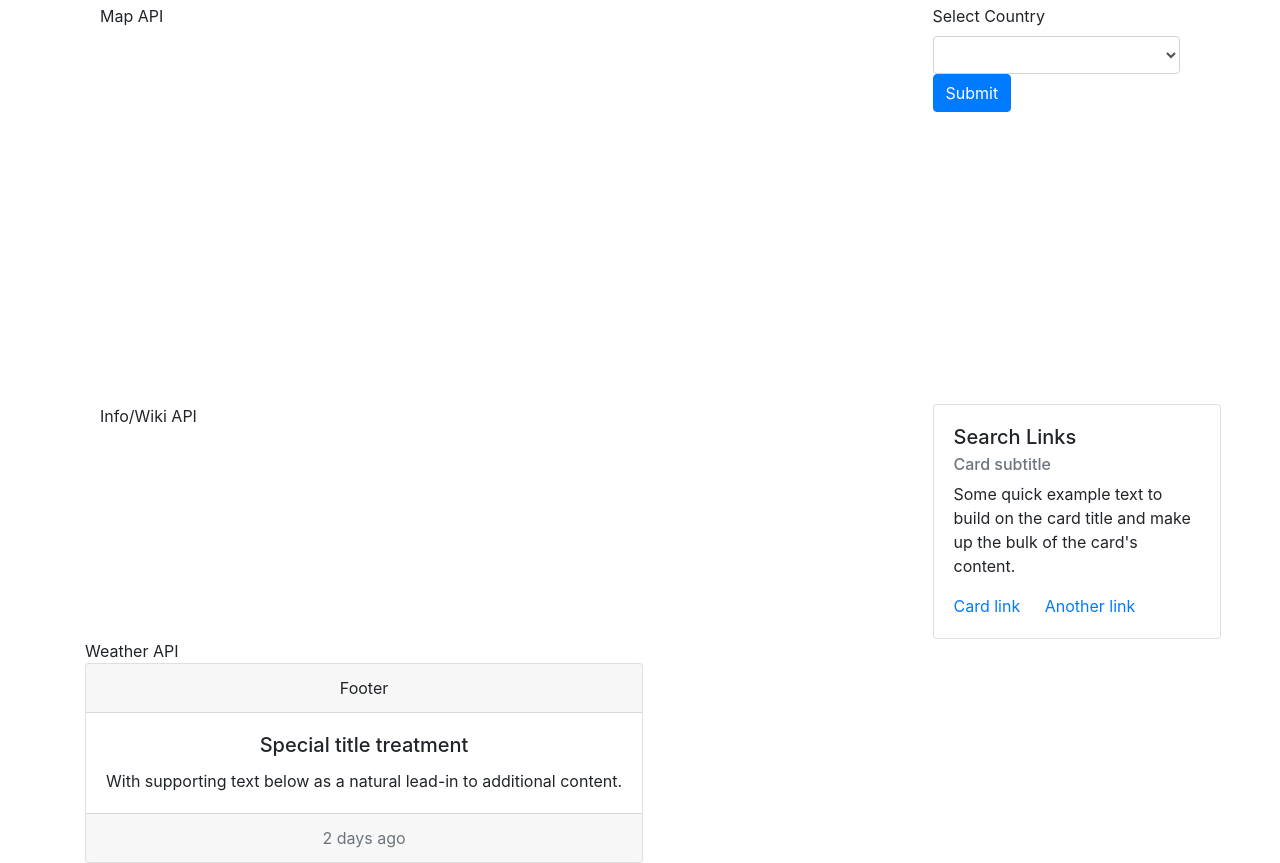
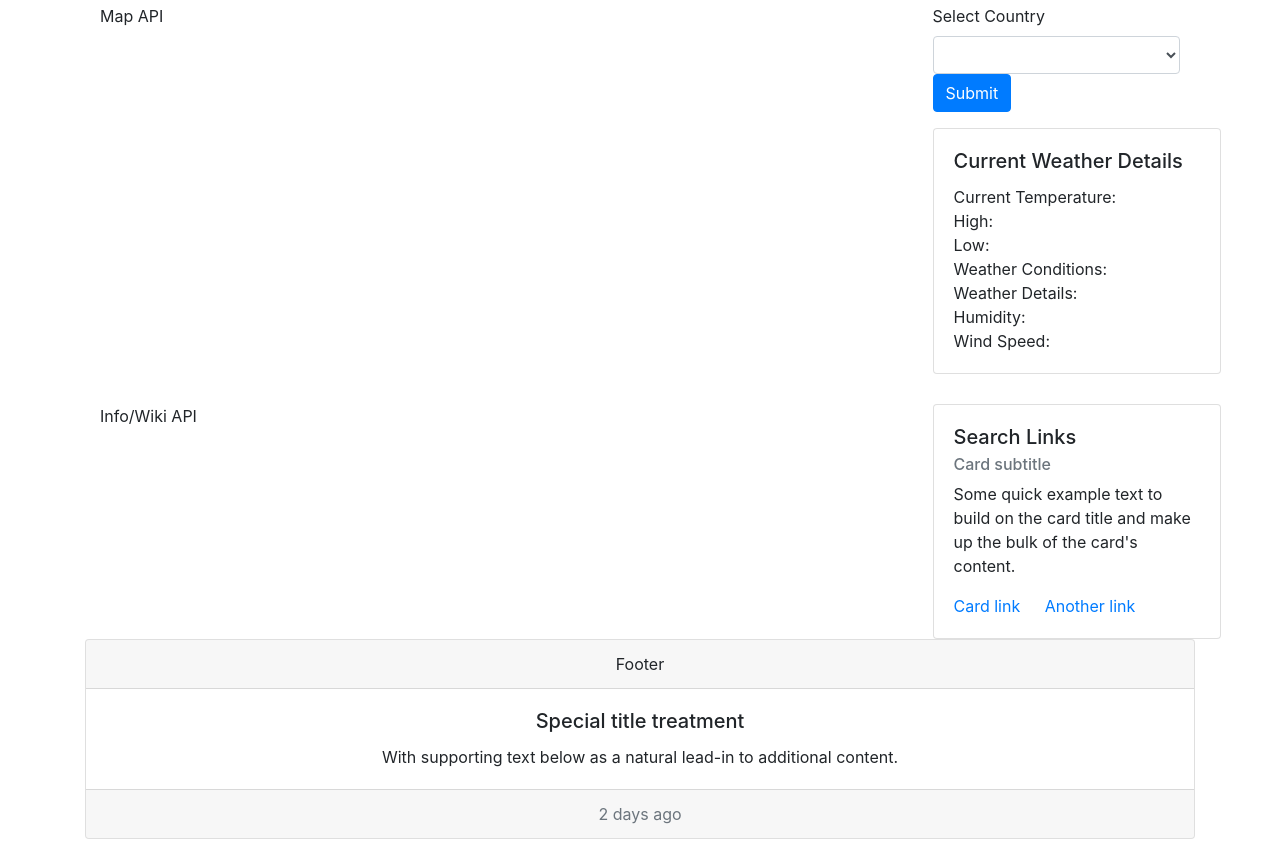
Before and after one commit to taddes/Project-1-Travel-App, a plain HTML site: page index.html in a window 1280 px wide. Shown: the part 380-1243 px from the top of the page. After the commit the page ends 1219 px from the top, so only its background shows below. Drawn offline with nearby package versions, Linux system fonts and the light colour scheme; some packages are replaced by stand-ins of ours; no server answers.

Commit message:
put weather into a card

```diff
--- a/assets/css/style.css
+++ b/assets/css/style.css
@@ -10,3 +10,7 @@
 .caro{
     padding: 20px;
 }
+
+#footer {
+    width: 100%;
+}
--- a/assets/javascript/javascript.js
+++ b/assets/javascript/javascript.js
@@ -14,10 +14,7 @@ $(document).ready(function () {
 
     var travelDatabase = firebase.database();
 
-
-
     var place;
-
 
     var tuGoApiKey = "xspyubpakcte72gaz2tw6qdd";
     var queryUrl1 = "https://api.tugo.com/v1/travelsafe/countries";
@@ -122,36 +119,18 @@ $(document).ready(function () {
                 url: queryUrl5,
                 method: "GET"
             }).then(function (openWeather) {
-                $(".city").html("<h1>" + "Current Weather Details</h1>");
                 $(".temp").text("Current Temperature: " + openWeather.main.temp + "°F");
                 $(".high").text("High: " + openWeather.main.temp_max + "°F");
                 $(".low").text("Low: " + openWeather.main.temp_min + "°F");
                 $(".weather").text("Weather Conditions: " + openWeather.weather[0].main);
+                $(".desc").text("Weather Details: " + openWeather.weather[0].description);
                 $(".humidity").text("Humidity: " + openWeather.main.humidity + "%");
                 $(".wind").text("Wind Speed: " + openWeather.wind.speed + " m/s");
             })
 
         });
 
-
-
-
-
-
-
-
-
     })
-
-
-
-
-
-
-
-
-
-
 
     //Google Fly
     $.ajax({
@@ -185,12 +164,4 @@ $(document).ready(function () {
         console.log(wikipedia);
     })
 
-
-
-
-
-
-    //https://www.eventbriteapi.com/v3/events/search/?q=newyork&token=CE4R5PQ42MM4QQYFKNWR
-
-
 });
--- a/index.html
+++ b/index.html
@@ -100,6 +100,7 @@
                             </div>
                         </div>
                         <div class="col-sm-3 col-md-3 col-lg-3">
+                            <row>
                                 <form>
                                     <div class="form-group">
                                         <label for="sel1">Select Country</label>
@@ -107,6 +108,21 @@
                                         <button type="submit" class="btn btn-primary" id="countrySubmit">Submit</button>
                                     </div>
                                 </form>
+                            </row>
+                            <row>
+                                <div class="card" style="width: 18rem;">
+                                        <div class="card-body">
+                                            <h5 class="card-title">Current Weather Details</h5>
+                                            <div class="temp">Current Temperature:</div>
+                                            <div class="high">High:</div>
+                                            <div class="low">Low:</div>
+                                            <div class="weather">Weather Conditions:</div>
+                                            <div class="desc">Weather Details:</div>
+                                            <div class="humidity">Humidity:</div>
+                                            <div class="wind">Wind Speed:</div>
+                                        </div>
+                                    </div>
+                            </row>
                         </div>
                     </div>
                     <div class="row">
@@ -129,7 +145,7 @@
                             </div>
                         </div>
                     </div>
-                    <div class="row">
+                    <!-- <div class="row">
                         <div id="weatherAPI">
                             Weather API
                             <div class="city"></div>
@@ -140,7 +156,7 @@
                             <div class="humidity"></div>
                             <div class="wind"></div>
                         </div>
-                    </div>
+                    </div> -->
                     <div class="row">
                         <div id="footer">
                             <div class="card text-center">
```
Lines whose indentation alone changed are shown as unchanged.
